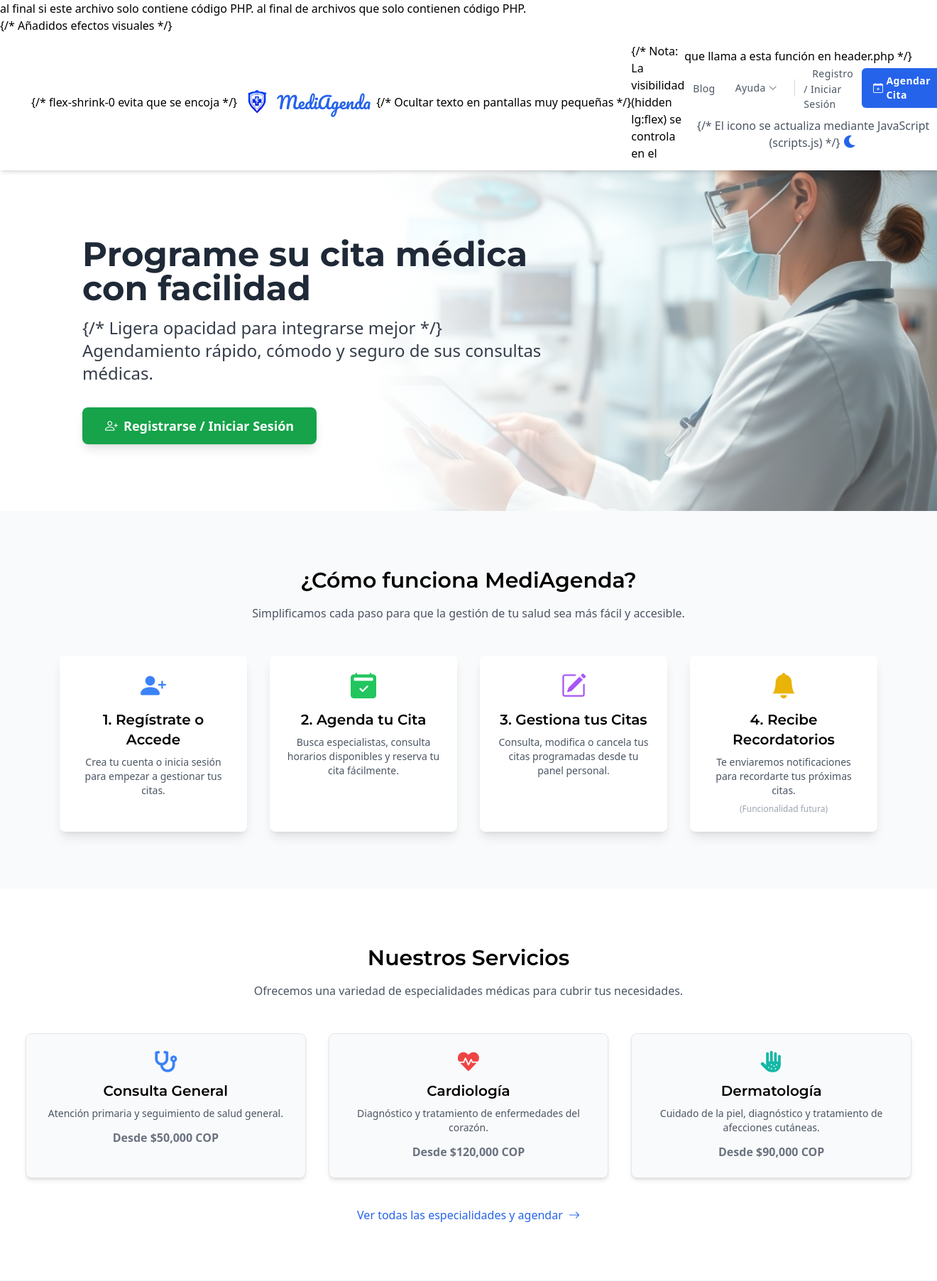
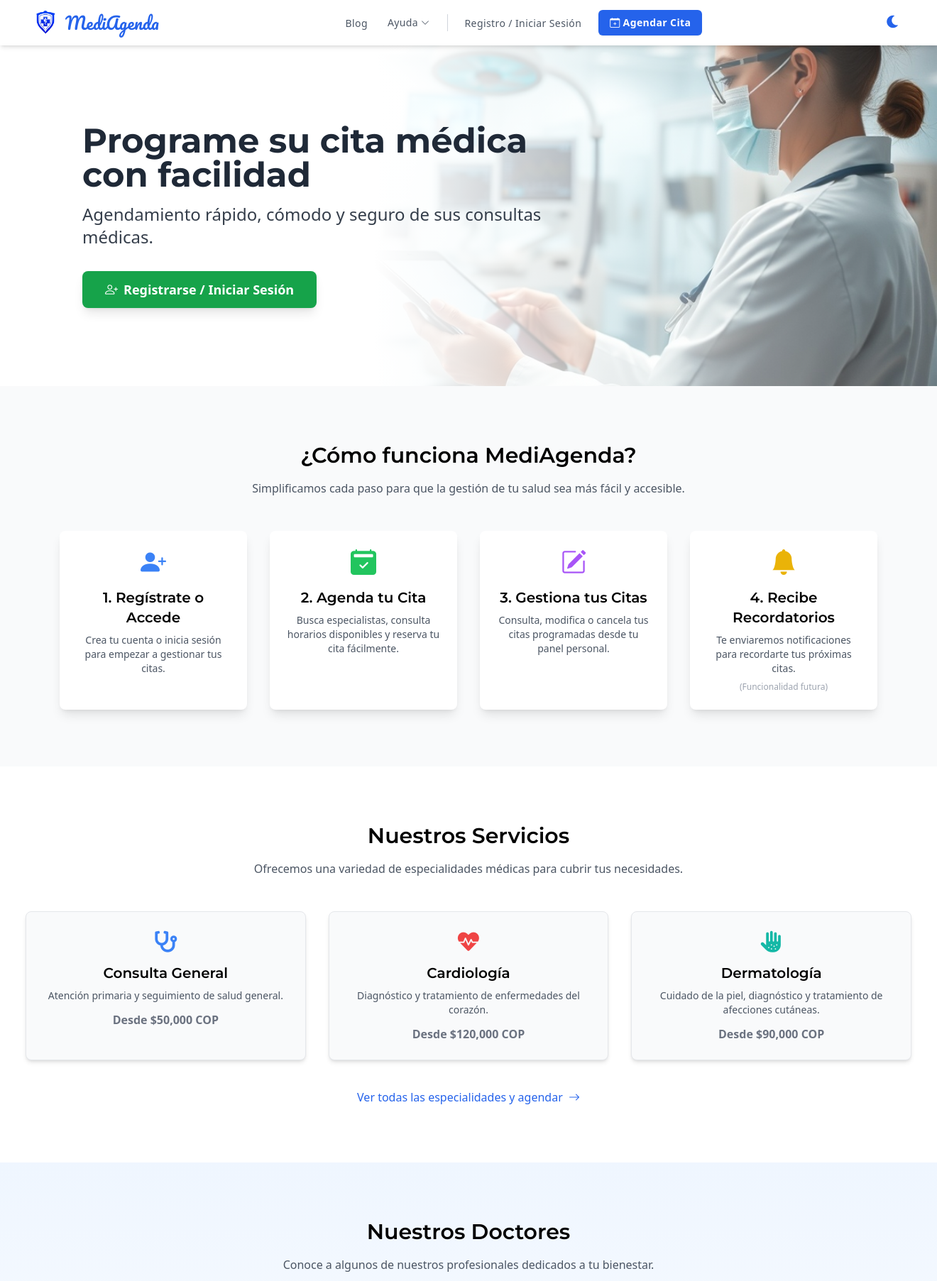
Before and after one commit to ccamiloguerrero2/MediAgenda, a PHP site: page /index.php in a window 1320 px wide. Shown: the top 1805 px of the page at 71% size. Run offline with PHP 8.4, Linux system fonts and the light colour scheme; some libraries are stand-ins or nearby versions.

```diff
--- a/app/Core/auth_middleware.php
+++ b/app/Core/auth_middleware.php
@@ -76,4 +76,4 @@ if (!isset($_SESSION['rolUsuario']) || strtolower($_SESSION['rolUsuario']) !== '
 // Opcional: Loguear acceso permitido para auditoría
 // error_log("Acceso de administrador permitido para Usuario ID: {$_SESSION['idUsuario']}");
 
-// No añadir ?> al final si este archivo solo contiene código PHP.
+// No añadir ?>
--- a/app/Core/database.php
+++ b/app/Core/database.php
@@ -85,4 +85,4 @@ if (!mysqli_set_charset($conexion, $db_charset)) {
 // La variable $conexion está ahora lista para ser usada por el script
 // que incluyó este archivo.
 
-// NO añadir ?> al final si este archivo solo contiene código PHP.
+// NO añadir ?>
--- a/app/Core/session_utils.php
+++ b/app/Core/session_utils.php
@@ -163,4 +163,4 @@ function get_user_role(): string
     return isset($_SESSION['rolUsuario']) ? strtolower($_SESSION['rolUsuario']) : '';
 }
 
-// No añadir ?> al final si este archivo solo contiene código PHP.
+// No añadir ?>
--- a/app/Views/Layout/footer.php
+++ b/app/Views/Layout/footer.php
@@ -17,7 +17,7 @@
 // require_once __DIR__ . '/../../Core/session_utils.php'; // <-- Generalmente no necesario aquí
 
 ?>
-<footer class="bg-gray-900 text-gray-300 dark:bg-gray-800 mt-auto"> {/* mt-auto ayuda a empujar el footer hacia abajo en páginas cortas si el body es flex-col min-h-screen */}
+<footer class="bg-gray-900 text-gray-300 dark:bg-gray-800 mt-auto"> <!-- mt-auto ayuda a empujar el footer hacia abajo en páginas cortas si el body es flex-col min-h-screen -->
     <div class="container mx-auto px-4 md:px-6 py-12">
         <div class="grid grid-cols-1 md:grid-cols-2 lg:grid-cols-4 gap-8">
 
@@ -25,7 +25,7 @@
             <div class="md:col-span-1">
                 <div class="flex items-center gap-2 mb-4">
                     <img src="/img/logo.png" alt="MediAgenda Logo" class="h-10 w-auto object-contain">
-                    {/* Asegurar que la clase CSS 'logo-pacifico' esté definida globalmente o en los estilos de esta página */}
+                    <!-- Asegurar que la clase CSS 'logo-pacifico' esté definida globalmente o en los estilos de esta página -->
                     <span class="logo-pacifico text-blue-600 text-2xl">MediAgenda</span>
                 </div>
                 <p class="text-sm text-gray-400">Facilitando el acceso a la salud, conectando pacientes y profesionales.</p>
@@ -58,7 +58,7 @@
             <div>
                 <h3 class="text-base font-semibold text-white mb-4 uppercase tracking-wider">Síguenos</h3>
                 <div class="flex space-x-4 mb-6">
-                    {/* Reemplazar '#' con enlaces reales a redes sociales */}
+                    <!-- Reemplazar '#' con enlaces reales a redes sociales -->
                     <a href="#" class="text-gray-400 hover:text-white transition-colors duration-300" aria-label="Facebook"><i class="fab fa-facebook-f fa-lg"></i></a>
                     <a href="#" class="text-gray-400 hover:text-white transition-colors duration-300" aria-label="Twitter"><i class="fab fa-twitter fa-lg"></i></a>
                     <a href="#" class="text-gray-400 hover:text-white transition-colors duration-300" aria-label="Instagram"><i class="fab fa-instagram fa-lg"></i></a>
@@ -67,11 +67,11 @@
                 <h3 class="text-base font-semibold text-white mb-3 uppercase tracking-wider">Contacto Directo</h3>
                 <p class="text-sm text-gray-400 flex items-center gap-2 mb-1">
                     <i class="bi bi-envelope-fill text-blue-400"></i>
-                    <a href="mailto:info@mediagenda.local" class="hover:text-white">info@mediagenda.local</a> {/* Cambiar email */}
+                    <a href="mailto:info@mediagenda.local" class="hover:text-white">info@mediagenda.local</a> <!-- Cambiar email -->
                 </p>
                 <p class="text-sm text-gray-400 flex items-center gap-2">
                      <i class="bi bi-telephone-fill text-blue-400"></i>
-                     <span>+57 315 288 5138</span> {/* Cambiar teléfono */}
+                     <span>+57 315 288 5138</span> <!-- Cambiar teléfono -->
                 </p>
             </div>
 
--- a/app/Views/Layout/header.php
+++ b/app/Views/Layout/header.php
@@ -18,15 +18,15 @@ require_once __DIR__ . '/../../Core/session_utils.php'; // $loggedIn, $rolUsuari
 require_once __DIR__ . '/menu.php'; // Contiene la función renderMenuLinks()
 
 ?>
-<header class="bg-white dark:bg-gray-800 shadow-md sticky top-0 z-50 dark:bg-opacity-90 backdrop-blur-sm"> {/* Añadidos efectos visuales */}
+<header class="bg-white dark:bg-gray-800 shadow-md sticky top-0 z-50 dark:bg-opacity-90 backdrop-blur-sm"> <!-- Añadidos efectos visuales -->
     <div class="container mx-auto flex justify-between items-center py-3 px-4 md:px-6">
 
         <!-- Logo y Nombre de la Aplicación -->
-        <div class="flex items-center gap-2 flex-shrink-0"> {/* flex-shrink-0 evita que se encoja */}
+        <div class="flex items-center gap-2 flex-shrink-0"> <!-- flex-shrink-0 evita que se encoja -->
             <a href="/index.php" aria-label="Página de inicio de MediAgenda">
                 <img src="/img/logo.png" alt="MediAgenda Logo" class="h-10 w-auto object-contain">
             </a>
-            <span class="logo-pacifico text-blue-600 dark:text-blue-400 text-2xl hidden sm:inline">MediAgenda</span> {/* Ocultar texto en pantallas muy pequeñas */}
+            <span class="logo-pacifico text-blue-600 dark:text-blue-400 text-2xl hidden sm:inline">MediAgenda</span> <!-- Ocultar texto en pantallas muy pequeñas -->
         </div>
 
         <!-- Menú de Navegación Principal (Renderizado por PHP) -->
@@ -42,13 +42,13 @@ require_once __DIR__ . '/menu.php'; // Contiene la función renderMenuLinks()
             <button id="dark-mode-toggle" type="button"
                 class="p-2 rounded-full text-gray-600 dark:text-gray-300 hover:bg-gray-100 dark:hover:bg-gray-700 focus:outline-none focus:ring-2 focus:ring-offset-2 dark:focus:ring-offset-gray-800 focus:ring-blue-500 dark:focus:ring-yellow-400 transition-colors duration-200"
                 aria-label="Alternar modo claro/oscuro">
-                {/* El icono se actualiza mediante JavaScript (scripts.js) */}
+                <!-- El icono se actualiza mediante JavaScript (scripts.js) -->
                 <i id="dark-mode-icon" class="fas fa-moon text-xl"></i>
             </button>
 
             <!-- Botón Menú Hamburguesa (Visible solo en pantallas pequeñas, definido por clases de menú) -->
             <button class="hamburger-menu lg:hidden flex flex-col gap-1 cursor-pointer p-2 rounded-md hover:bg-gray-100 dark:hover:bg-gray-700" id="hamburger-menu" aria-label="Abrir menú móvil" aria-expanded="false">
-                 {/* Las clases dark:bg-blue-300 estaban bien, pero usar text color puede ser más flexible */}
+                <!-- Las clases dark:bg-blue-300 estaban bien, pero usar text color puede ser más flexible -->
                 <span class="w-6 h-0.5 bg-gray-700 dark:bg-gray-300 rounded-full"></span>
                 <span class="w-6 h-0.5 bg-gray-700 dark:bg-gray-300 rounded-full"></span>
                 <span class="w-6 h-0.5 bg-gray-700 dark:bg-gray-300 rounded-full"></span>
--- a/app/Views/Layout/menu.php
+++ b/app/Views/Layout/menu.php
@@ -43,7 +43,7 @@ function renderMenuLinks(
     ob_start();
     ?>
     <!-- Menú de navegación de ESCRITORIO con submenús -->
-    {/* Nota: La visibilidad (hidden lg:flex) se controla en el <nav> que llama a esta función en header.php */}
+    <!-- Nota: La visibilidad (hidden lg:flex) se controla en el <nav> que llama a esta función en header.php -->
     <ul id="nav-links-desktop" class="flex gap-x-1 items-center font-medium tracking-wide text-gray-700 dark:text-gray-200 transition-colors duration-200">
 
         <?php // --- Enlace: Inicio (Opcional, el logo ya enlaza a index) --- ?>
@@ -58,12 +58,12 @@ function renderMenuLinks(
         <?php // --- Enlace/Submenú: Panel (Solo si está logueado) --- ?>
         <?php if ($loggedIn): ?>
             <li class="relative group">
-                {/* Enlace principal del submenú */}
+                <!-- Enlace principal del submenú -->
                 <a href="<?php echo htmlspecialchars($panelLink); ?>" class="text-gray-600 dark:text-gray-300 hover:text-white hover:bg-blue-600 px-3 py-2 rounded-md transition text-sm flex items-center">
                     <i class="bi bi-speedometer2 mr-1"></i> Mi Panel
-                    <i class="bi bi-chevron-down text-xs ml-1 group-hover:rotate-180 transition-transform"></i> {/* Icono flecha opcional */}
+                    <i class="bi bi-chevron-down text-xs ml-1 group-hover:rotate-180 transition-transform"></i> <!-- Icono flecha opcional -->
                 </a>
-                {/* Contenido del submenú (aparece al hacer hover) */}
+                <!-- Contenido del submenú (aparece al hacer hover) -->
                 <ul class="absolute left-0 mt-1 hidden group-hover:block bg-white dark:bg-gray-800 shadow-lg rounded-lg overflow-hidden transition-opacity duration-200 ease-in-out min-w-[160px] border dark:border-gray-700">
                     <li>
                         <a href="<?php echo htmlspecialchars($panelLink); ?>" class="block px-4 py-2 text-sm text-gray-700 dark:text-gray-200 hover:bg-blue-50 dark:hover:bg-gray-700 font-semibold">
@@ -81,7 +81,7 @@ function renderMenuLinks(
                         }
                         */
                     ?>
-                     <li class="border-t dark:border-gray-700"></li> {/* Separador */}
+                     <li class="border-t dark:border-gray-700"></li> <!-- Separador -->
                      <li>
                          <a href="/api/Auth/logout.php" class="block px-4 py-2 text-sm text-red-600 dark:text-red-400 hover:bg-red-50 dark:hover:bg-gray-700 font-medium">
                            <i class="bi bi-box-arrow-right mr-2"></i> Cerrar Sesión
@@ -147,4 +147,4 @@ function renderMenuLinks(
     return ob_get_clean();
 } // Fin de la función renderMenuLinks
 
-// No añadir ?> al final de archivos que solo contienen código PHP.
+// No añadir ?>
--- a/public/index.php
+++ b/public/index.php
@@ -104,7 +104,7 @@ require_once __DIR__ . '/../app/Core/session_utils.php'; // Carga sesión y defi
         <div class="container mx-auto px-6 sm:px-10 md:px-16 lg:px-24 py-16 parallax-content">
             <div class="max-w-2xl">
                 <h1 class="text-4xl md:text-5xl font-bold mb-4">Programe su cita médica con facilidad</h1>
-                <p class="text-xl md:text-2xl mt-4 opacity-90"> {/* Ligera opacidad para integrarse mejor */}
+                <p class="text-xl md:text-2xl mt-4 opacity-90"> <!-- Ligera opacidad para integrarse mejor -->
                     Agendamiento rápido, cómodo y seguro de sus consultas médicas.
                 </p>
                 <!-- El botón de acción depende si el usuario está logueado o no -->
@@ -236,7 +236,7 @@ require_once __DIR__ . '/../app/Core/session_utils.php'; // Carga sesión y defi
             <div class="grid grid-cols-1 sm:grid-cols-2 lg:grid-cols-3 gap-8">
                 <!-- Doctor 1 -->
                 <div class="bg-white dark:bg-gray-800 rounded-lg shadow-lg overflow-hidden text-center transition-transform transform hover:-translate-y-2 duration-200">
-                    <img src="/img/doctor_placeholder_1.jpg" alt="Dr. Juan Pérez" class="w-full h-56 object-cover object-center">
+                    <img src="https://readdy.ai/api/search-image?query=professional%20female%20doctor%20with%20glasses%2C%20mid%2030s%2C%20wearing%20white%20coat%2C%20friendly%20smile%2C%20neutral%20medical%20office%20background%2C%20professional%20headshot%2C%20high%20quality%20portrait&width=300&height=300&seq=123457&orientation=squarish" alt="Dr. Juan Pérez" class="w-full h-56 object-cover object-center">
                     <div class="p-6">
                         <h3 class="text-xl font-semibold dark:text-white mb-1">Dr. Juan Pérez</h3>
                         <p class="text-blue-600 dark:text-blue-400 font-medium mb-3">Cardiólogo</p>
@@ -245,7 +245,7 @@ require_once __DIR__ . '/../app/Core/session_utils.php'; // Carga sesión y defi
                 </div>
                  <!-- Doctor 2 -->
                 <div class="bg-white dark:bg-gray-800 rounded-lg shadow-lg overflow-hidden text-center transition-transform transform hover:-translate-y-2 duration-200">
-                    <img src="/img/doctor_placeholder_2.jpg" alt="Dra. Ana Martínez" class="w-full h-56 object-cover object-center">
+                    <img src="https://readdy.ai/api/search-image?query=professional%20female%20doctor%20with%20glasses%2C%20mid%2030s%2C%20wearing%20white%20coat%2C%20friendly%20smile%2C%20neutral%20medical%20office%20background%2C%20professional%20headshot%2C%20high%20quality%20portrait&width=300&height=300&seq=123457&orientation=squarish" alt="Dra. Ana Martínez" class="w-full h-56 object-cover object-center">
                      <div class="p-6">
                         <h3 class="text-xl font-semibold dark:text-white mb-1">Dra. Ana Martínez</h3>
                         <p class="text-blue-600 dark:text-blue-400 font-medium mb-3">Dermatóloga</p>
@@ -254,7 +254,7 @@ require_once __DIR__ . '/../app/Core/session_utils.php'; // Carga sesión y defi
                 </div>
                  <!-- Doctor 3 -->
                 <div class="bg-white dark:bg-gray-800 rounded-lg shadow-lg overflow-hidden text-center transition-transform transform hover:-translate-y-2 duration-200">
-                    <img src="/img/doctor_placeholder_3.jpg" alt="Dr. Carlos López" class="w-full h-56 object-cover object-center">
+                    <img src="https://readdy.ai/api/search-image?query=professional%20female%20doctor%20with%20glasses%2C%20mid%2030s%2C%20wearing%20white%20coat%2C%20friendly%20smile%2C%20neutral%20medical%20office%20background%2C%20professional%20headshot%2C%20high%20quality%20portrait&width=300&height=300&seq=123457&orientation=squarish" alt="Dr. Carlos López" class="w-full h-56 object-cover object-center">
                      <div class="p-6">
                         <h3 class="text-xl font-semibold dark:text-white mb-1">Dr. Carlos López</h3>
                         <p class="text-blue-600 dark:text-blue-400 font-medium mb-3">Pediatra</p>
@@ -301,7 +301,6 @@ require_once __DIR__ . '/../app/Core/session_utils.php'; // Carga sesión y defi
 
     <!-- --- JavaScript --- -->
     <script src="https://cdn.jsdelivr.net/npm/sweetalert2@11/dist/sweetalert2.all.min.js"></script>
-    <script src="/js/scripts.js"></script>
     <!-- No se necesita panel-admin.js aquí -->
 
 </body>
--- a/public/panel-admin-sistema.php
+++ b/public/panel-admin-sistema.php
@@ -211,7 +211,6 @@ $nombre_usuario = get_user_name(); // Usa helper
     <!-- SweetAlert2 JS (antes de scripts.js) -->
     <script src="https://cdn.jsdelivr.net/npm/sweetalert2@11/dist/sweetalert2.all.min.js"></script>
     <!-- Scripts principales de la aplicación (contiene helpers globales) -->
-    <script src="/js/scripts.js"></script>
     <!-- Scripts específicos del panel de administración -->
     <script src="/js/panel-admin.js"></script>
 
--- a/public/perfil-doctores.php
+++ b/public/perfil-doctores.php
@@ -203,7 +203,6 @@ if (!is_authenticated() || get_user_role() !== 'medico') {
     <!-- SweetAlert2 JS (antes de scripts.js) -->
     <script src="https://cdn.jsdelivr.net/npm/sweetalert2@11/dist/sweetalert2.all.min.js"></script>
     <!-- Scripts principales de la aplicación -->
-    <script src="/js/scripts.js"></script> <!-- Ruta absoluta desde la raíz pública -->
     <!-- panel-admin.js NO se necesita aquí -->
 
 </body>
--- a/public/perfil-usuario.php
+++ b/public/perfil-usuario.php
@@ -265,7 +265,6 @@ if (!is_authenticated() || get_user_role() !== 'paciente') {
 
     <!-- --- JavaScript --- -->
     <script src="https://cdn.jsdelivr.net/npm/sweetalert2@11/dist/sweetalert2.all.min.js"></script>
-    <script src="/js/scripts.js"></script>
     <!-- Script local para animación del modal -->
     <script>
        // Reutilizar la lógica de animación del modal de registro.php
--- a/public/registro.php
+++ b/public/registro.php
@@ -232,7 +232,6 @@ $mostrarFormularios = !$loggedIn; // $loggedIn viene de session_utils.php
     <!-- SweetAlert2 JS (antes de scripts.js) -->
     <script src="https://cdn.jsdelivr.net/npm/sweetalert2@11/dist/sweetalert2.all.min.js"></script>
     <!-- Scripts principales de la aplicación (apuntando a la nueva ubicación) -->
-    <script src="/js/scripts.js"></script> <!-- Ruta absoluta desde la raíz pública -->
     <!-- Nota: panel-admin.js no se necesita en esta página -->
 
     <!-- Script específico para animar la modal (opcional pero mejora UX) -->
```
